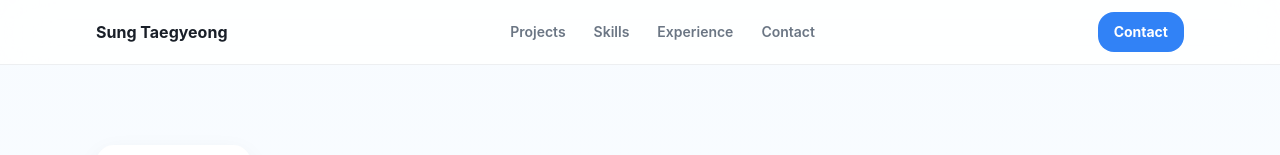
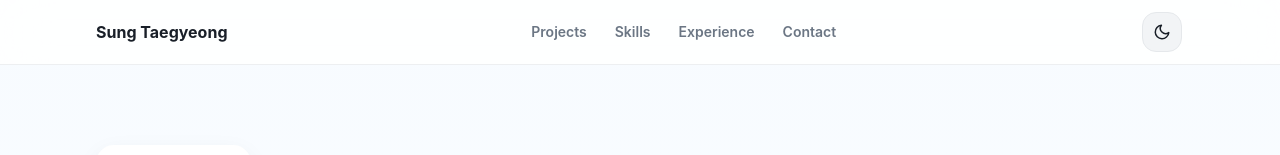
Before and after one commit to sungtaegyeong/portfolio, a Next.js app: page / in a window 1280 px wide. Shown: the top 155 px of the page. Built offline with nearby package versions, Linux system fonts and the light colour scheme; no server answers.

Commit message:
feat(header): add desktop theme toggle

```diff
--- a/src/components/sections/Header.tsx
+++ b/src/components/sections/Header.tsx
@@ -1,4 +1,6 @@
 import Link from "next/link";
+
+import { ThemeToggle } from "@/components/theme/ThemeToggle";
 
 const navItems = [
   { label: "Projects", href: "/#projects" },
@@ -34,12 +36,15 @@ export function Header() {
           ))}
         </div>
 
-        <Link
-          href="/#contact"
-          className="inline-flex h-10 items-center justify-center rounded-2xl bg-(--accent) px-4 text-sm font-bold text-white transition-colors hover:bg-(--accent-hover)"
-        >
-          Contact
-        </Link>
+        <div className="flex items-center">
+          <ThemeToggle />
+          <Link
+            href="/#contact"
+            className="inline-flex h-10 items-center justify-center rounded-2xl bg-(--accent) px-4 text-sm font-bold text-white transition-colors hover:bg-(--accent-hover) md:hidden"
+          >
+            Contact
+          </Link>
+        </div>
       </nav>
     </header>
   );
--- /dev/null
+++ b/src/components/theme/ThemeToggle.tsx
@@ -0,0 +1,92 @@
+"use client";
+
+import { useEffect, useRef, useState } from "react";
+import { FiMoon, FiSun } from "react-icons/fi";
+
+import {
+  applyTheme,
+  isTheme,
+  readStoredTheme,
+  resolveTheme,
+  THEME_STORAGE_KEY,
+  type Theme,
+} from "@/theme/theme";
+
+export function ThemeToggle() {
+  const [theme, setTheme] = useState<Theme>("light");
+  const explicitThemeRef = useRef<Theme | null>(null);
+  const setDocumentTheme = (nextTheme: Theme) => {
+    applyTheme(nextTheme, document);
+    setTheme(nextTheme);
+  };
+
+  useEffect(() => {
+    const mediaQuery = window.matchMedia("(prefers-color-scheme: dark)");
+    let isCurrent = true;
+    let storedTheme: Theme | null = null;
+
+    try {
+      storedTheme = readStoredTheme(window.localStorage);
+    } catch {}
+    const bootstrapTheme = document.documentElement.dataset.theme;
+    const resolvedTheme = isTheme(bootstrapTheme)
+      ? bootstrapTheme
+      : resolveTheme(storedTheme, mediaQuery.matches);
+
+    explicitThemeRef.current = storedTheme;
+    applyTheme(resolvedTheme, document);
+    queueMicrotask(() => {
+      if (isCurrent) {
+        setTheme(resolvedTheme);
+      }
+    });
+    document.documentElement.dataset.themeReady = "true";
+
+    const followSystemTheme = (event: MediaQueryListEvent) => {
+      if (explicitThemeRef.current !== null) {
+        return;
+      }
+
+      const nextTheme: Theme = event.matches ? "dark" : "light";
+      setDocumentTheme(nextTheme);
+    };
+
+    mediaQuery.addEventListener("change", followSystemTheme);
+
+    return () => {
+      isCurrent = false;
+      mediaQuery.removeEventListener("change", followSystemTheme);
+    };
+  }, []);
+
+  const toggleTheme = () => {
+    const nextTheme: Theme = theme === "dark" ? "light" : "dark";
+
+    explicitThemeRef.current = nextTheme;
+    setDocumentTheme(nextTheme);
+
+    try {
+      window.localStorage.setItem(THEME_STORAGE_KEY, nextTheme);
+    } catch {}
+  };
+
+  const label = theme === "dark" ? "라이트 모드로 전환" : "다크 모드로 전환";
+
+  return (
+    <button
+      type="button"
+      className="hidden size-11 items-center justify-center rounded-2xl md:inline-flex"
+      aria-label={label}
+      title={label}
+      onClick={toggleTheme}
+    >
+      <span className="inline-flex size-10 items-center justify-center rounded-[14px] border border-(--border) bg-(--surface-strong) text-(--foreground)">
+        {theme === "dark" ? (
+          <FiSun size={18} aria-hidden="true" />
+        ) : (
+          <FiMoon size={18} aria-hidden="true" />
+        )}
+      </span>
+    </button>
+  );
+}
```
